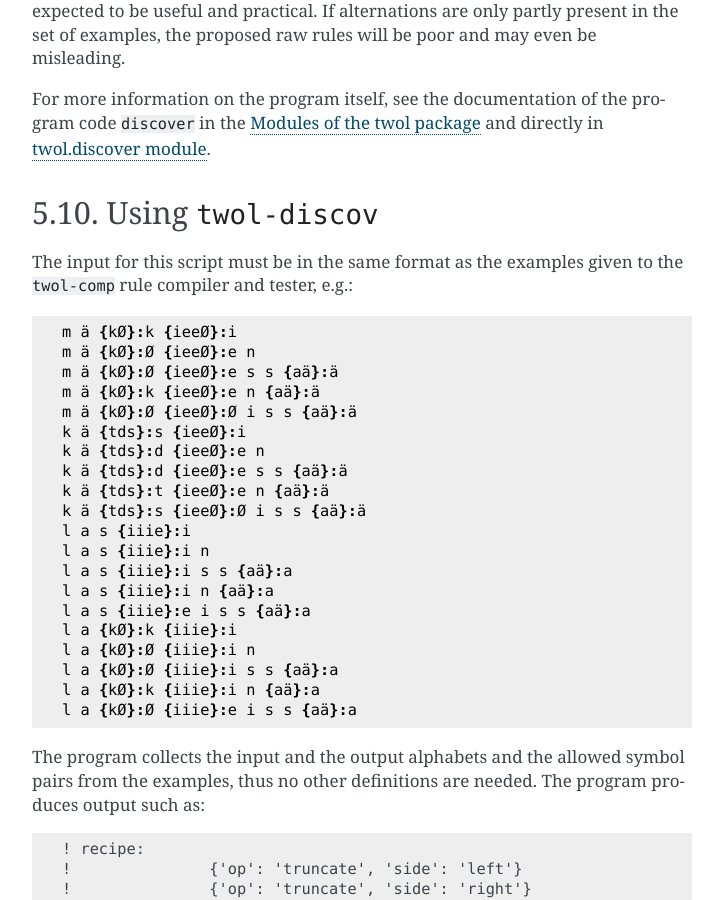
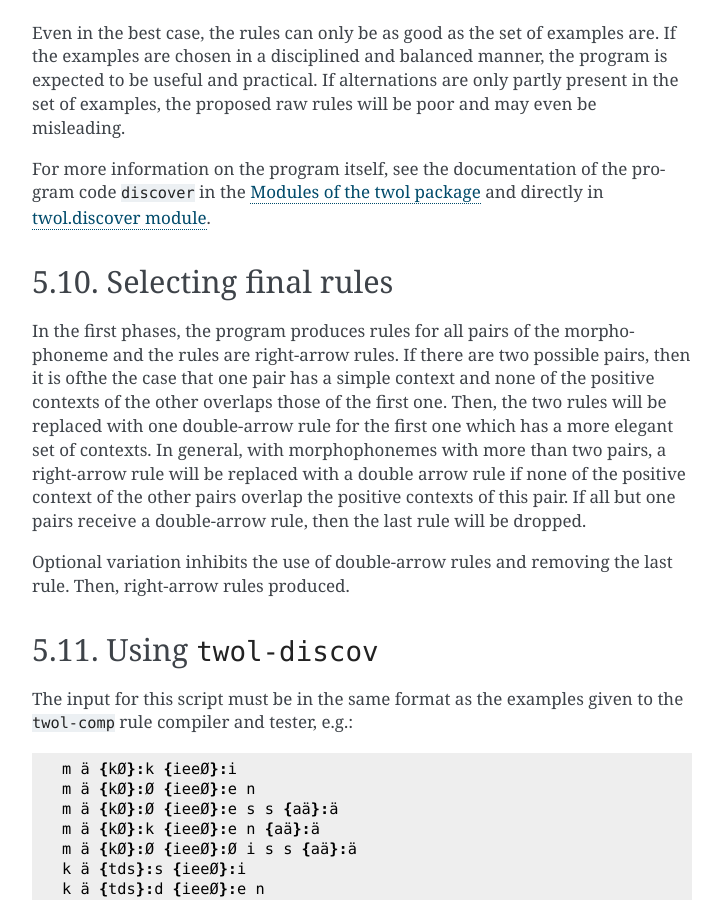
Before and after one commit to koskenni/twol, a Sphinx documentation site: the page built from docs/discovery.rst, in a window 1280 px wide and 900 px high, scrolled down 5068 px. Shown: the whole window, without its empty margins (388-1111 px from the left). Built offline with Sphinx 7.4.7, drawn with Linux system fonts in a browser that asks for light colours; some of the changed text lies outside the part shown.

Commit message:
minor corrections in docs

```diff
--- a/docs/discovery.rst
+++ b/docs/discovery.rst
@@ -62,6 +62,8 @@ The script processes rule contexts incrementally.  The initial set of contexts i
 There will initially be as many contexts parts in the rule as there are occurrences of the pair symbol.  Such a rule trivially accepts all positive examples and rejects all negative examples (but reject many good occurrences beyond the set of given examples).  The idea of the algorithm is to generalise the contexts in steps.  E.g. shorter contexts still accept the positive examples but they do not necessarily reject all negative ones.  Thus, after each step, the program has to check that the rules still rejects the set of all examples.  As long as they do reject, the process can go on.
 
 
+.. index:: generalising context sets, generalising pair symbols, truncation, left-truncation, right-truncation
+
 Generalisations
 ===============
 
@@ -81,6 +83,8 @@ The rule discovery follows so called recipes.  The program is given a list of re
 A recipe is a sequence of steps or tasks selected from the selection of generalisations or reductions presente in the previous section.  The reductions are applied tentatively to the current positive set of contexts of a pair symbol.  If the result is still disjoint from the negative context set of the pair symbol, then the process continues with the newly reduced positive context set.  Otherwise the tentative reduction is discarded and the next step of the recipe is tried.
 
 
+.. index:: context set
+
 Rules as sets of context
 ========================
 
@@ -92,6 +96,8 @@ Mathematically, one can interpret the reductions to multiply the sets of context
 
 Reductions may, in general, cause disjoint positive/negative context sets become ovelapping, but never the opposite.  A reduction must not be able to convert an overlapping context sets become disjoint.  The reductions presented earlier, are safe in this respect.
 
+
+.. index:: set of symbol pairs, symbol pair set, Python set, two-level expression, TLE
 
 Defining sets of pair symbols
 =============================
@@ -111,8 +117,10 @@ The ``twol-discover`` program defines the sets of pair symbols using the same fo
   CoM = CoS.m ;               ! morphophonemic consonants
   CoØ = CoM - CoS ;           ! deleted consonants
 
-See the :ref:`formalism` for details of the rule formalism, especially for the ``.m`` operator.  The program uses a subset (``discovdef.ebnf``) of the rule formalism, but builds Python sets instead of finite-state transducers.
+See the :ref:`formalism` for details of the formalism for two-level expressions (TLE), especially for the ``.m`` operator.  The program uses a subset (``discovdef.ebnf``) of the rule formalism, but instead of finite-state transducers it builds Python sets to represent sets of pair symbols.  See also :ref:`twparsere` for the possibilites of implementing TLE using Python regular expressions.
 
+
+.. index:: recipe of reduction tasks
 
 Recipes to control the order of reductions
 ==========================================
@@ -134,6 +142,8 @@ The user defines a set of recipes i.e. lists of tentative reductions.  Each list
   ]
 
 
+.. index:: evaluating rules, rule weight
+
 Evaluating the rules discovered
 ===============================
 
@@ -149,6 +159,17 @@ The program only produces ``<=>`` and ``=>`` types of rules.  This is not a limi
 Even in the best case, the rules can only be as good as the set of examples are. If the examples are chosen in a disciplined and balanced manner, the program is expected to be useful and practical.  If alternations are only partly present in the set of examples, the proposed raw rules will be poor and may even be misleading.
 
 For more information on the program itself, see the documentation of the program code ``discover`` in the :doc:`modules` and directly in :doc:`twol.discover`.
+
+
+.. index:: optional rules
+
+Selecting final rules
+=====================
+
+In the first phases, the program produces rules for all pairs of the morphophoneme and the rules are right-arrow rules.  If there are two possible pairs, then it is ofthe the case that one pair has a simple context and none of the positive contexts of the other overlaps those of the first one.  Then, the two rules will be replaced with one double-arrow rule for the first one which has a more elegant set of contexts.  In general, with morphophonemes with more than two pairs, a right-arrow rule will be replaced with a double arrow rule if none of the positive context of the other pairs overlap the positive contexts of this pair.  If all but one pairs receive a double-arrow rule, then the last rule will be dropped.
+
+Optional variation inhibits the use of double-arrow rules and removing the last rule.  Then, right-arrow rules produced.
+
 
 .. index:: twol-discov
 
--- a/docs/formalism.rst
+++ b/docs/formalism.rst
@@ -122,7 +122,7 @@ TLEs may consist of:
 *[X]* (brackets, grouping)
     A TLE in square brackets denotes itself but the brackets affect the order of evaluation, e.g. ``:e :i | :a :u`` consists of strings of length two whereas ``:e [:i | :a] :u`` would consist of strings of lenght three.
 
-.. index:: optional, ()
+.. index:: optional expression, ()
 
 *(X)* (optional)
     An optional TLE *X* denotes the union of *X* and a set consisting of the zero-length string (epsilon).
--- a/docs/twparsere.rst
+++ b/docs/twparsere.rst
@@ -1,5 +1,6 @@
 .. warning:: This document is under construction and no implementation is available at present.
 
+.. _twparsere:
 
 ===================================================
 TWOL rules with Python regular expression semantics
```
Also changed, not shown: 3 other files.
